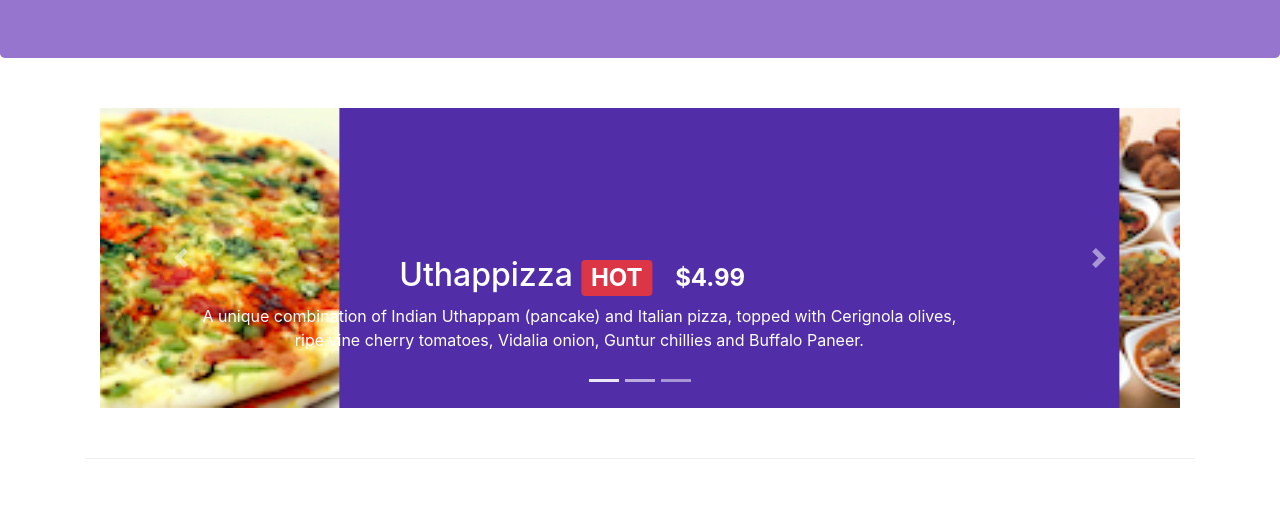
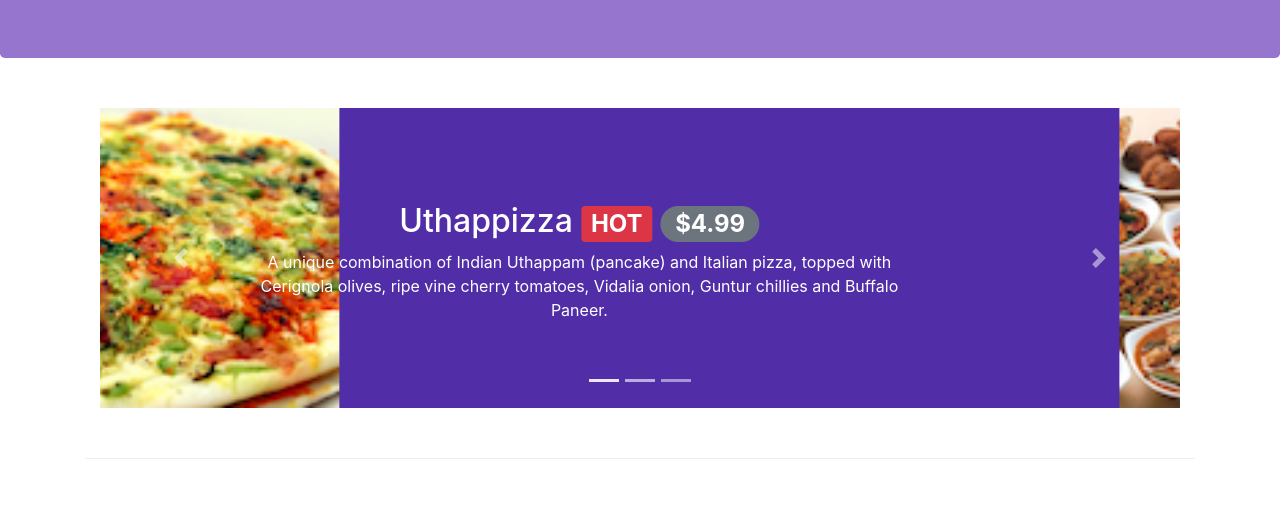
Before and after one commit to princewhyte2/Bootstrap-Intro, a website: page index.html in a window 1280 px wide. Shown: the part 276-800 px from the top of the page. Drawn offline with nearby package versions, Linux system fonts and the light colour scheme.

Commit message:
Carousels

```diff
--- a/css/styles.css
+++ b/css/styles.css
@@ -59,3 +59,7 @@
     left: 0;
     min-height: 300px;
 }
+
+.carousel-caption {
+    margin: 30px;
+}
--- a/index.html
+++ b/index.html
@@ -105,7 +105,7 @@
                         <div class="carousel-item active">
                             <img class="d-block img-fluid" src="img/uthappizza.png" alt="Uthappizza">
                             <div class="carousel-caption d-none d-md-block">
-                                <h2>Uthappizza <span class="badge badge-danger">HOT</span> <span class="badge badge-pill badge-default">$4.99</span></h2>
+                                <h2>Uthappizza <span class="badge badge-danger">HOT</span> <span class="badge badge-pill badge-secondary">$4.99</span></h2>
                                 <p class="d-none d-sm-block">A unique combination of Indian Uthappam (pancake) and Italian pizza, topped with Cerignola olives, ripe vine cherry tomatoes, Vidalia onion, Guntur chillies and Buffalo Paneer.</p>
                             </div>
                         </div>
@@ -119,7 +119,7 @@
                         <div class="carousel-item">
                             <img class="d-block img-fluid" src="img/alberto.png" alt="Alberto Somayya">
                             <div class="carousel-caption d-sm-block">
-                                <h2 class="mt-0">Alberto Somayya</h2>
+                                <h2>Alberto Somayya</h2>
                                 <h4>Executive Chef</h4>
                                 <p class="d-none d-sm-block">Award winning three-star Michelin chef with wide International experience having worked closely with whos-who in the culinary world, he specializes in creating mouthwatering Indo-Italian fusion experiences.
                                 </p>
```
